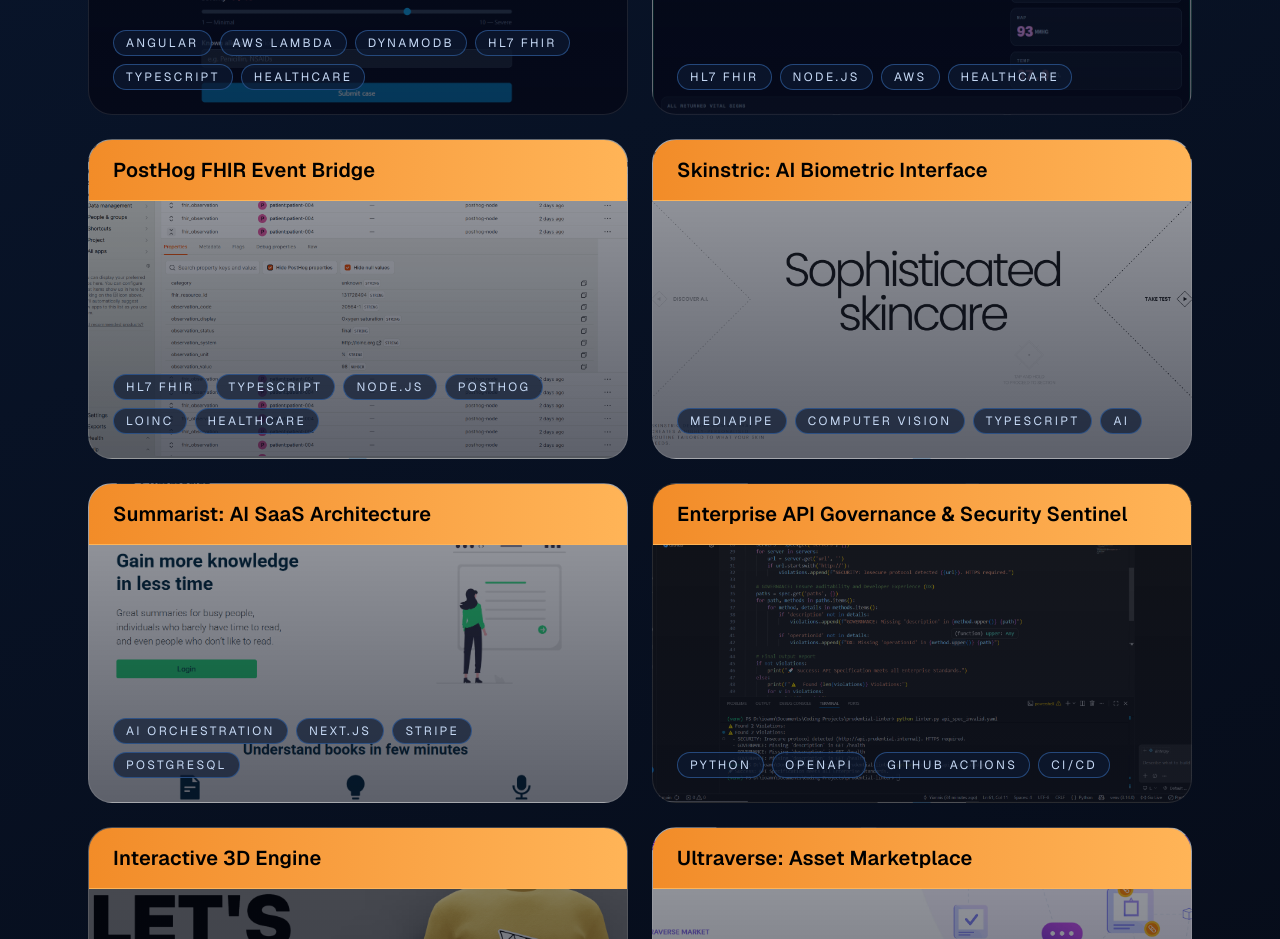
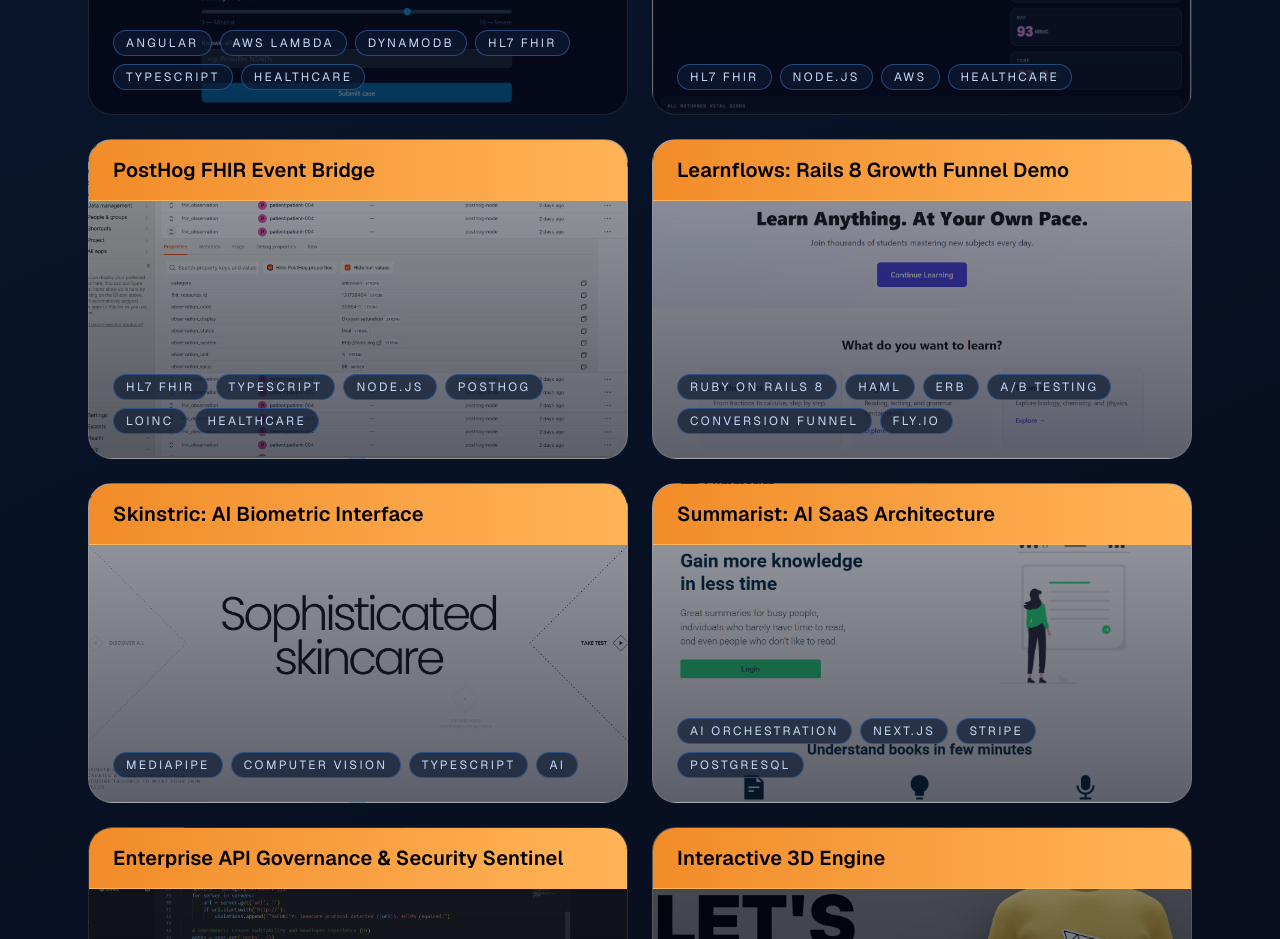
Before and after one commit to iroussos25/final-portfolio, a Next.js app: page / in a window 1280 px wide. Shown: the part 3360-4299 px from the top of the page. Built offline with nearby package versions, Linux system fonts and the light colour scheme.

Commit message:
Added Learnflows project

```diff
--- a/app/data/projects.ts
+++ b/app/data/projects.ts
@@ -31,6 +31,14 @@
     tags: ["HL7 FHIR", "TypeScript", "Node.js", "PostHog", "LOINC", "Healthcare"],
     url: "https://github.com/iroussos25/fhir-event-bridge",
     image: "/fhir_bridge_values.png",
+  },
+  {
+    title: "Learnflows: Rails 8 Growth Funnel Demo",
+    description: "",
+    detailedDescription: "Visitor-facing edtech landing page built in a single session as Growth team interview prep. Rails 8 with server-side A/B test randomly assigning one of two CTA variants per visit, a three-subject course catalog with detail pages, and a signup conversion funnel using form_with POST and redirect. HAML and ERB templates side by side. Deployed to Fly.io. Built to demonstrate the full Rails request cycle and the variant-assignment pattern a Growth engineer would ship on a real funnel.",
+    tags: ["Ruby on Rails 8", "HAML", "ERB", "A/B Testing", "Conversion Funnel", "Fly.io"],
+    url: "https://learnflows.fly.dev/",
+    image: "/learnflows.png",
   },
   {
     title: "Skinstric: AI Biometric Interface",
```
Also changed, not shown: public/Learnflows.png (added).
